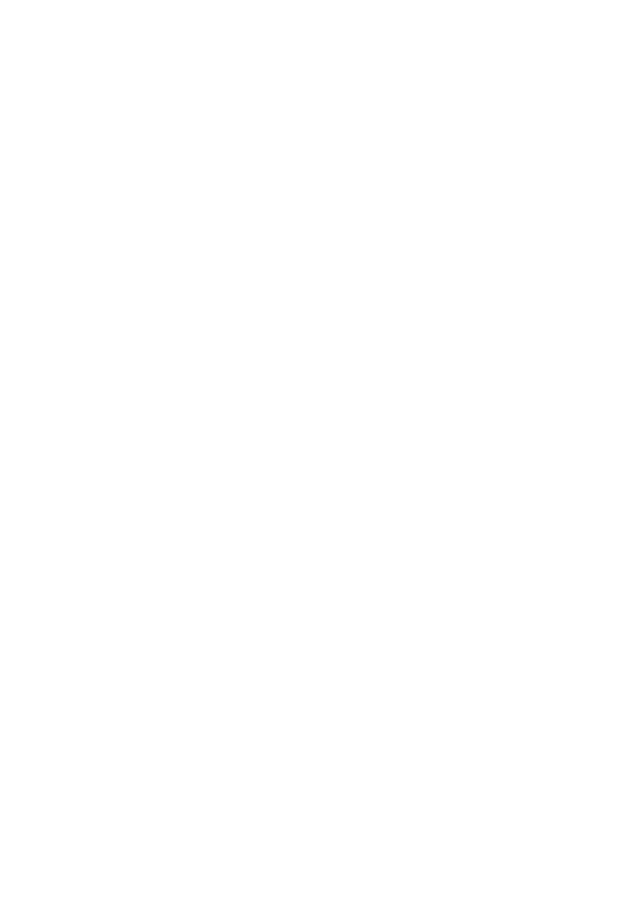
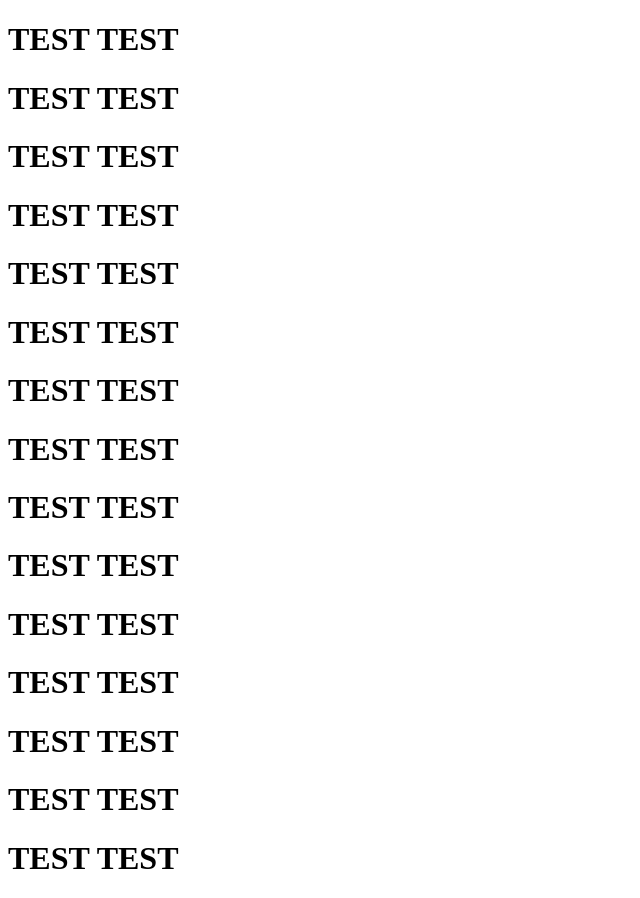
Before and after one commit to pieterlamiroy/git_tutorial, a plain HTML site: page index.html in a window 1280 px wide. Shown: the whole page, without its empty margins (0-640 px from the left). Before the commit the page ends 800 px from the top, so only its background shows below. Drawn offline with Linux system fonts and the light colour scheme.

Commit message:
Aangepaste file

```diff
--- a/index.html
+++ b/index.html
@@ -15,6 +15,21 @@
         <!--[if lt IE 7]>
             <p class="browsehappy">You are using an <strong>outdated</strong> browser. Please <a href="#">upgrade your browser</a> to improve your experience.</p>
         <![endif]-->
+        <h1>TEST TEST</h1>
+        <h1>TEST TEST</h1>
+        <h1>TEST TEST</h1>
+        <h1>TEST TEST</h1>
+        <h1>TEST TEST</h1>
+        <h1>TEST TEST</h1>
+        <h1>TEST TEST</h1>
+        <h1>TEST TEST</h1>
+        <h1>TEST TEST</h1>
+        <h1>TEST TEST</h1>
+        <h1>TEST TEST</h1>
+        <h1>TEST TEST</h1>
+        <h1>TEST TEST</h1>
+        <h1>TEST TEST</h1>
+        <h1>TEST TEST</h1>
 
         <script src="" async defer></script>
     </body>
```
